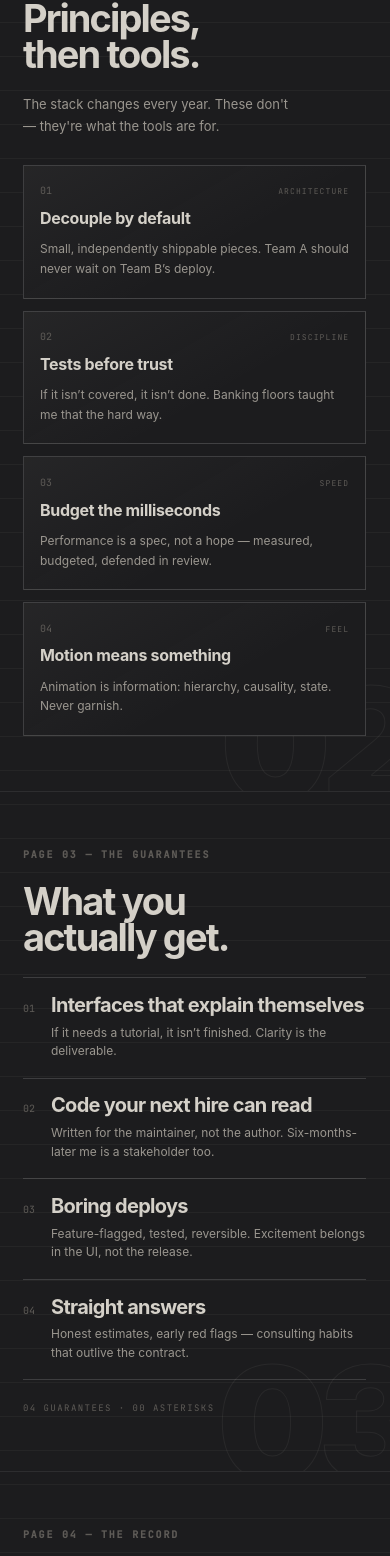
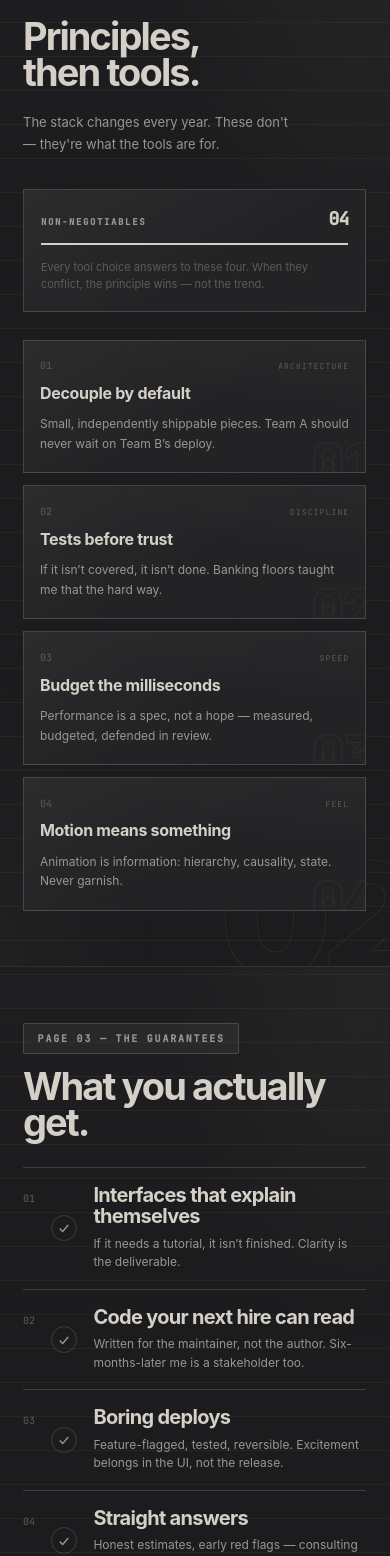
Before and after one commit to shubhambhardwaj07/shubham-portfolio, a React (Vite) app: page / in a window 390 px wide. Shown: the part 1537-3093 px from the top of the page. Built offline with nearby package versions, Linux system fonts and the light colour scheme; the HTML template or start-up script is replaced by a standard one.

Commit message:
redesign

```diff
--- a/src/components/About/About.css
+++ b/src/components/About/About.css
@@ -281,21 +281,65 @@
 }
 
 .abh-craft-card {
+  position: relative;
+  overflow: hidden;
   display: flex;
   flex-direction: column;
   gap: clamp(0.625rem, 1.4vh, 1rem);
   padding: clamp(1rem, 2.2vh, 1.625rem) clamp(1rem, 1.8vw, 1.5rem);
   border: 1px solid var(--border-mid);
   background:
-    linear-gradient(150deg, var(--overlay), transparent 60%),
-    var(--bg);
-  transition: border-color 0.35s ease, transform 0.45s var(--ease-premium);
+    linear-gradient(150deg, var(--overlay), transparent 52%),
+    radial-gradient(120% 82% at 100% 0%, color-mix(in srgb, var(--text) 3%, transparent), transparent 62%),
+    var(--bg-2);
+  transition: border-color 0.35s ease, transform 0.45s var(--ease-premium), box-shadow 0.45s var(--ease-premium);
 }
+
+/* keep real content above the ghost numeral / edge accent */
+.abh-craft-card > .abh-craft-top,
+.abh-craft-card > .abh-craft-title,
+.abh-craft-card > .abh-craft-copy { position: relative; z-index: 1; }
 
 .abh-craft-card:hover {
   border-color: var(--border-hi);
   transform: translateY(-0.25rem);
+  box-shadow: 0 1.5rem 3rem -1.5rem rgba(0,0,0,0.5);
 }
+
+/* Ghost numeral watermark inside each card */
+.abh-craft-ghost {
+  position: absolute;
+  right: -0.12em;
+  bottom: -0.3em;
+  font-family: var(--mono);
+  font-size: clamp(3.5rem, 7vw, 6rem);
+  font-weight: 900;
+  line-height: 0.8;
+  letter-spacing: -0.05em;
+  color: transparent;
+  -webkit-text-stroke: 1px var(--text);
+  opacity: 0.06;
+  pointer-events: none;
+  z-index: 0;
+}
+
+[data-theme='light'] .abh-craft-ghost { opacity: 0.09; }
+
+/* Bottom accent line — draws in on hover */
+.abh-craft-edge {
+  position: absolute;
+  left: 0;
+  bottom: 0;
+  height: 2px;
+  width: 100%;
+  background: linear-gradient(90deg, var(--text), transparent 72%);
+  transform: scaleX(0);
+  transform-origin: left center;
+  transition: transform 0.55s var(--ease-premium);
+  z-index: 2;
+}
+
+.abh-craft-card:hover .abh-craft-edge { transform: scaleX(1); }
 
 .abh-craft-top {
   display: flex;
@@ -393,8 +437,12 @@
 .abh-stats {
   display: flex;
   flex-wrap: wrap;
-  border-top: 1px solid var(--border-mid);
-  border-bottom: 1px solid var(--border-mid);
+  border: 1px solid var(--border-mid);
+  border-radius: 2px;
+  overflow: hidden;
+  background:
+    linear-gradient(150deg, var(--overlay), transparent 60%),
+    var(--bg-2);
 }
 
 .abh-stat {
@@ -405,9 +453,10 @@
   gap: 0.5rem;
   padding: clamp(1rem, 2.4vh, 1.625rem) clamp(1rem, 2vw, 2rem);
   border-right: 1px solid var(--border);
+  transition: background 0.35s ease;
 }
 
-.abh-stat:first-child { padding-left: 0; }
+.abh-stat:hover { background: color-mix(in srgb, var(--text) 4%, transparent); }
 .abh-stat:last-child { border-right: none; }
 
 .abh-stat-num {
@@ -437,19 +486,26 @@
   display: flex;
   flex-direction: column;
   gap: 0.5rem;
-  padding-top: clamp(0.625rem, 1.4vh, 1rem);
+  padding: clamp(1rem, 1.8vw, 1.5rem);
+  border: 1px solid var(--border-mid);
+  background:
+    linear-gradient(150deg, var(--overlay), transparent 62%),
+    var(--bg-2);
+  transition: border-color 0.35s ease;
 }
+
+.abh-record-col:hover { border-color: var(--border-hi); }
 
 .abh-record-label {
   font-family: var(--mono);
   font-size: clamp(0.5625rem, 0.9vw, 0.6875rem);
   letter-spacing: 0.18em;
   text-transform: uppercase;
-  color: var(--text-3);
+  color: var(--text-2);
   font-weight: 700;
-  padding-bottom: 0.375rem;
+  padding-bottom: 0.5rem;
   border-bottom: 1px solid var(--border-mid);
-  margin-bottom: 0.25rem;
+  margin-bottom: 0.375rem;
 }
 
 .abh-record-row {
@@ -533,6 +589,225 @@
   transform-origin: left center;
 }
 
+/* ═══════════════════════════════════════════════
+   ENRICHMENT — filled surfaces & plate furniture
+   so panels 2-4 read premium, not pale/empty
+═══════════════════════════════════════════════ */
+
+/* Panel corner-sheen — kills the flat dark emptiness */
+.abh-p2, .abh-p3, .abh-p4 {
+  background:
+    radial-gradient(80% 60% at 92% 4%, color-mix(in srgb, var(--text) 3.5%, transparent), transparent 60%),
+    radial-gradient(70% 50% at 0% 100%, color-mix(in srgb, var(--text) 2.5%, transparent), transparent 60%),
+    linear-gradient(180deg, color-mix(in srgb, var(--text) 1.4%, transparent), transparent 42%);
+}
+
+/* Filled tab-chip kicker (panels 2-4) */
+.abh-kicker.abh-tab {
+  align-self: flex-start;
+  padding: 0.5rem 0.85rem;
+  border: 1px solid var(--border-mid);
+  border-radius: 2px;
+  background: color-mix(in srgb, var(--text) 6%, transparent);
+  color: var(--text-2);
+}
+
+/* ── Panel 2 — non-negotiables mini-plate ── */
+.abh-mini {
+  margin-top: clamp(0.5rem, 1.6vh, 1.125rem);
+  max-width: 24rem;
+  display: flex;
+  flex-direction: column;
+  gap: 0.85rem;
+  padding: clamp(1rem, 2vh, 1.5rem);
+  border: 1px solid var(--border-mid);
+  background:
+    linear-gradient(150deg, var(--overlay), transparent 58%),
+    var(--bg-2);
+}
+
+.abh-mini-head {
+  display: flex;
+  align-items: baseline;
+  justify-content: space-between;
+  gap: 0.75rem;
+  font-family: var(--mono);
+  font-size: clamp(0.5625rem, 0.9vw, 0.6875rem);
+  letter-spacing: 0.18em;
+  text-transform: uppercase;
+  color: var(--text-2);
+  font-weight: 700;
+}
+
+.abh-mini-count {
+  font-size: clamp(1.125rem, 2vw, 1.75rem);
+  letter-spacing: -0.05em;
+  color: var(--text);
+}
+
+.abh-mini-bar {
+  height: 2px;
+  background: var(--border-mid);
+  overflow: hidden;
+}
+
+.abh-mini-bar i {
+  display: block;
+  height: 100%;
+  width: 100%;
+  background: var(--text);
+}
+
+.abh-mini-note {
+  font-size: clamp(0.6875rem, 1.1vw, 0.8125rem);
+  line-height: 1.6;
+  color: var(--text-3);
+}
+
+/* ── Panel 3 — two-col grid + guarantee row check + seal ── */
+/* Full-width headline on top, then guarantees + seal below */
+.abh-p3-wrap {
+  display: flex;
+  flex-direction: column;
+  gap: clamp(1.5rem, 3.2vh, 2.75rem);
+}
+
+.abh-p3-head {
+  display: flex;
+  flex-direction: column;
+  gap: clamp(0.75rem, 1.6vh, 1.25rem);
+}
+
+/* The one-liner — never breaks on desktop */
+.abh-h2-wide { white-space: nowrap; }
+
+.abh-p3-body {
+  display: grid;
+  grid-template-columns: minmax(0, 1.4fr) minmax(15rem, 0.6fr);
+  gap: clamp(2rem, 4vw, 5rem);
+  align-items: center;
+}
+
+.abh-p3-left {
+  display: flex;
+  flex-direction: column;
+  gap: clamp(1rem, 2vh, 1.5rem);
+  min-width: 0;
+}
+
+.abh-path-check {
+  flex-shrink: 0;
+  align-self: center;
+  width: 1.65rem;
+  height: 1.65rem;
+  border-radius: 50%;
+  border: 1px solid var(--border-mid);
+  display: grid;
+  place-items: center;
+  color: var(--text-2);
+  transition: border-color 0.35s ease, color 0.35s ease, background 0.35s ease;
+}
+
+.abh-path-stop:hover .abh-path-check {
+  border-color: var(--border-hi);
+  color: var(--bg);
+  background: var(--text);
+}
+
+/* The seal plate */
+.abh-seal {
+  align-self: center;
+  position: relative;
+  padding: clamp(1.25rem, 2.4vw, 2rem);
+  border: 1px solid var(--border-hi);
+  background:
+    radial-gradient(120% 90% at 50% 0%, color-mix(in srgb, var(--text) 5%, transparent), transparent 62%),
+    linear-gradient(160deg, var(--overlay), transparent 55%),
+    var(--bg-2);
+}
+
+.abh-seal::before {
+  content: '';
+  position: absolute;
+  inset: 0.5rem;
+  border: 1px solid var(--border);
+  pointer-events: none;
+}
+
+.abh-seal-frame {
+  position: relative;
+  display: flex;
+  flex-direction: column;
+  align-items: center;
+  gap: clamp(0.75rem, 1.6vh, 1.25rem);
+  text-align: center;
+}
+
+.abh-seal-top {
+  display: flex;
+  align-items: center;
+  gap: 0.6rem;
+  font-family: var(--mono);
+  font-size: clamp(0.5625rem, 0.9vw, 0.6875rem);
+  letter-spacing: 0.22em;
+  text-transform: uppercase;
+  color: var(--text-2);
+  font-weight: 700;
+}
+
+.abh-seal-star { color: var(--text-3); }
+
+.abh-seal-mark {
+  width: clamp(3.5rem, 7vw, 5rem);
+  height: clamp(3.5rem, 7vw, 5rem);
+  border-radius: 50%;
+  border: 1px solid var(--border-hi);
+  display: grid;
+  place-items: center;
+  color: var(--text);
+  box-shadow: inset 0 0 0 0.35rem color-mix(in srgb, var(--text) 4%, transparent);
+}
+
+.abh-seal-mark svg { width: 54%; height: 54%; }
+
+.abh-seal-body {
+  display: flex;
+  flex-direction: column;
+  gap: 0.15rem;
+}
+
+.abh-seal-line {
+  font-size: clamp(0.75rem, 1.2vw, 0.9375rem);
+  line-height: 1.4;
+  color: var(--text-2);
+}
+
+.abh-seal-strong {
+  color: var(--text);
+  font-weight: 650;
+  letter-spacing: -0.01em;
+}
+
+.abh-seal-barcode {
+  width: 72%;
+  height: 1.15rem;
+  opacity: 0.42;
+  background: repeating-linear-gradient(90deg,
+    var(--text) 0 1px, transparent 1px 0.1875rem,
+    var(--text) 0.1875rem 0.25rem, transparent 0.25rem 0.5rem,
+    var(--text) 0.5rem 0.625rem, transparent 0.625rem 0.8125rem);
+}
+
+.abh-seal-foot {
+  width: 100%;
+  display: flex;
+  justify-content: space-between;
+  font-family: var(--mono);
+  font-size: clamp(0.5rem, 0.8vw, 0.625rem);
+  letter-spacing: 0.14em;
+  color: var(--text-3);
+}
+
 /* ═══ MOBILE — vertical stack, no pin ═══ */
 @media (max-width: 860px) {
   .abh-stage {
@@ -585,8 +860,15 @@
   .abh-progress { display: none; }
 
   .abh-p2-grid { grid-template-columns: 1fr; }
+  .abh-p3-body { grid-template-columns: 1fr; }
+  .abh-h2-wide { white-space: normal; }
 
   .abh-craft-grid { grid-template-columns: 1fr; }
+
+  .abh-mini { max-width: none; }
+
+  /* Seal centres and caps its width on mobile */
+  .abh-seal { align-self: stretch; max-width: 26rem; margin: 0 auto; width: 100%; }
 
   .abh-record-grid {
     grid-template-columns: 1fr;
@@ -599,7 +881,6 @@
     padding: 1rem 0.75rem;
   }
 
-  .abh-stat:nth-child(odd) { padding-left: 0; }
   .abh-stat:nth-child(2n) { border-right: none; }
   .abh-stat:nth-child(-n+2) { border-bottom: 1px solid var(--border); }
 
--- a/src/components/About/About.jsx
+++ b/src/components/About/About.jsx
@@ -310,23 +310,38 @@ export default function About() {
             <span className="abh-panel-num" aria-hidden="true">02</span>
             <div className="abh-panel-in abh-p2-grid">
               <div className="abh-p2-left">
-                <span className="abh-kicker abh-rev">Page 02 — how I work</span>
+                <span className="abh-kicker abh-tab abh-rev">Page 02 — how I work</span>
                 <h3 className="abh-h2 abh-rev">Principles,<br />then tools.</h3>
                 <p className="abh-p2-note abh-rev">
                   The stack changes every year. These don&apos;t —
                   they&apos;re what the tools are for.
                 </p>
+
+                {/* Non-negotiables mini-plate — fills the left column */}
+                <div className="abh-mini abh-rev">
+                  <div className="abh-mini-head">
+                    <span>Non-negotiables</span>
+                    <span className="abh-mini-count">04</span>
+                  </div>
+                  <div className="abh-mini-bar"><i /></div>
+                  <p className="abh-mini-note">
+                    Every tool choice answers to these four. When they
+                    conflict, the principle wins — not the trend.
+                  </p>
+                </div>
               </div>
 
               <div className="abh-craft-grid">
                 {PRINCIPLES.map((c) => (
                   <div className="abh-craft-card abh-rev" key={c.idx}>
+                    <span className="abh-craft-ghost" aria-hidden="true">{c.idx}</span>
                     <div className="abh-craft-top">
                       <span className="abh-craft-idx">{c.idx}</span>
                       <span className="abh-craft-tags">{c.tag}</span>
                     </div>
                     <span className="abh-craft-title">{c.title}</span>
                     <p className="abh-craft-copy">{c.copy}</p>
+                    <span className="abh-craft-edge" aria-hidden="true" />
                   </div>
                 ))}
               </div>
@@ -336,13 +351,24 @@ export default function About() {
           {/* ═══ PAGE 03 — what you get ═══ */}
           <div className="abh-panel abh-p3">
             <span className="abh-panel-num" aria-hidden="true">03</span>
-            <div className="abh-panel-in">
-              <span className="abh-kicker abh-rev">Page 03 — the guarantees</span>
-              <h3 className="abh-h2 abh-rev">What you<br />actually get.</h3>
+            <div className="abh-panel-in abh-p3-wrap">
+              <div className="abh-p3-head">
+                <span className="abh-kicker abh-tab abh-rev">Page 03 — the guarantees</span>
+                <h3 className="abh-h2 abh-h2-wide abh-rev">What you actually get.</h3>
+              </div>
+
+              <div className="abh-p3-body">
+                <div className="abh-p3-left">
                   <div className="abh-path">
                     {GUARANTEES.map((g) => (
                       <div className="abh-path-stop abh-rev" key={g.idx}>
                         <span className="abh-path-idx">{g.idx}</span>
+                        <span className="abh-path-check" aria-hidden="true">
+                          <svg width="12" height="12" viewBox="0 0 14 14" fill="none"
+                            stroke="currentColor" strokeWidth="1.6">
+                            <polyline points="2 7.5 5.5 11 12 3.5" />
+                          </svg>
+                        </span>
                         <div className="abh-path-main">
                           <span className="abh-path-firm">{g.title}</span>
                           <span className="abh-path-note">{g.note}</span>
@@ -354,13 +380,40 @@ export default function About() {
                     04 guarantees · 00 asterisks
                   </span>
                 </div>
+
+                {/* Service-guarantee seal — fills the right half */}
+                <aside className="abh-seal abh-rev" aria-hidden="true">
+                <div className="abh-seal-frame">
+                  <div className="abh-seal-top">
+                    <span>Service</span>
+                    <span className="abh-seal-star">✦</span>
+                    <span>Warranty</span>
+                  </div>
+                  <div className="abh-seal-mark">
+                    <svg viewBox="0 0 48 48" fill="none" stroke="currentColor" strokeWidth="2.2">
+                      <polyline points="13 24.5 21 33 36 16" />
+                    </svg>
+                  </div>
+                  <div className="abh-seal-body">
+                    <span className="abh-seal-line">Honoured for the</span>
+                    <span className="abh-seal-line abh-seal-strong">life of the engagement</span>
+                  </div>
+                  <div className="abh-seal-barcode" />
+                  <div className="abh-seal-foot">
+                    <span>SB · 2026</span>
+                    <span>REF · G04</span>
+                  </div>
+                </div>
+                </aside>
+              </div>
+            </div>
           </div>
 
           {/* ═══ PAGE 04 — the record ═══ */}
           <div className="abh-panel abh-p4">
             <span className="abh-panel-num" aria-hidden="true">04</span>
             <div className="abh-panel-in">
-              <span className="abh-kicker abh-rev">Page 04 — the record</span>
+              <span className="abh-kicker abh-tab abh-rev">Page 04 — the record</span>
 
               <div className="abh-stats abh-rev">
                 {STATS.map((s, i) => (
```
Lines whose indentation alone changed are shown as unchanged.
